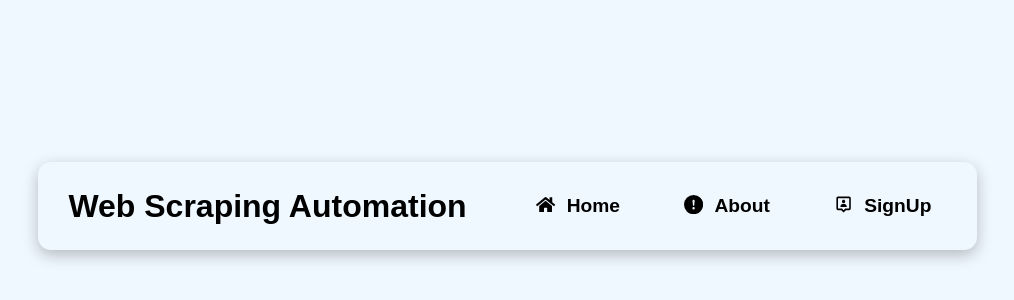
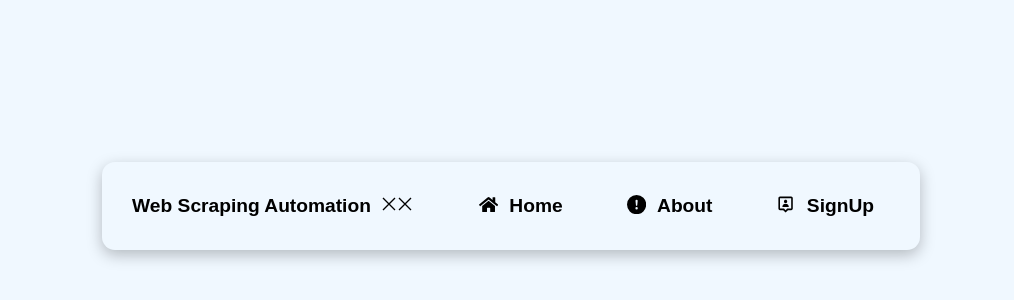
Before and after one commit to eya-harbaoui/Web_Scraping_Automation_NLP, a React (Create React App) app in the folder client/: page /welcome in a window 1280 px wide. Shown: the part 194-494 px from the top of the page, without its empty margins (139-1153 px from the left). Built offline with nearby package versions, Linux system fonts and the light colour scheme.

Commit message:
navbar en cours

```diff
--- a/client/src/pages/welcome/Navbar.jsx
+++ b/client/src/pages/welcome/Navbar.jsx
@@ -1,13 +1,24 @@
 import "./NavbarStyles.css";
 import React from "react";
+import { useState } from "react";
 import { FaHome } from "react-icons/fa";
 import { BsFillExclamationCircleFill } from "react-icons/bs";
 import { BiUserPin } from "react-icons/bi";
+import {AiOutlineBars} from "react-icons/ai";
+import {GrClose} from "react-icons/gr";
 import { MenuLinks } from "./MenuLinks";
 function Navbar() {
+  const [toggle, setToggle] = useState("not toggled");
+
   return (
     <nav className="NavbarItems">
       <h1 className="navbar-logo">Web Scraping Automation</h1>
+      <div className="menu-icons">
+        {toggle== "toggled" && <AiOutlineBars></AiOutlineBars>}
+        {toggle== "not toggled" && <GrClose></GrClose>}
+        <GrClose></GrClose>
+      </div>
+
       <ul className="nav-menu">
         {MenuLinks.map((item, index) => {
           //display icons according to their names in menuLinks list
@@ -23,7 +34,7 @@ function Navbar() {
           return (
             <li key={index}>
               <a href={item.url} className={item.cName}>
-                {IconComponent && <IconComponent/>}
+                {IconComponent && <IconComponent />}
                 {item.title}
               </a>
             </li>
--- a/client/src/pages/welcome/NavbarStyles.css
+++ b/client/src/pages/welcome/NavbarStyles.css
@@ -12,7 +12,7 @@
 }
 .navbar-logo{
     color:black;
-    font-size: 2rem;
+    font-size: 1.2rem;
     cursor: pointer;
 
 }
@@ -38,12 +38,14 @@
 }
 .nav-links a{
     text-decoration: none;
-    color:black;
+    color:#304EF2;
     white-space: nowrap;
 }
 
 .nav-links:hover{
-    background-color: darkcyan;
+    background-color: #304EF2;
     color: white;
+    border-radius: 4px;
+    transition: all 0.4s ease-in-out;
 
 }
```
